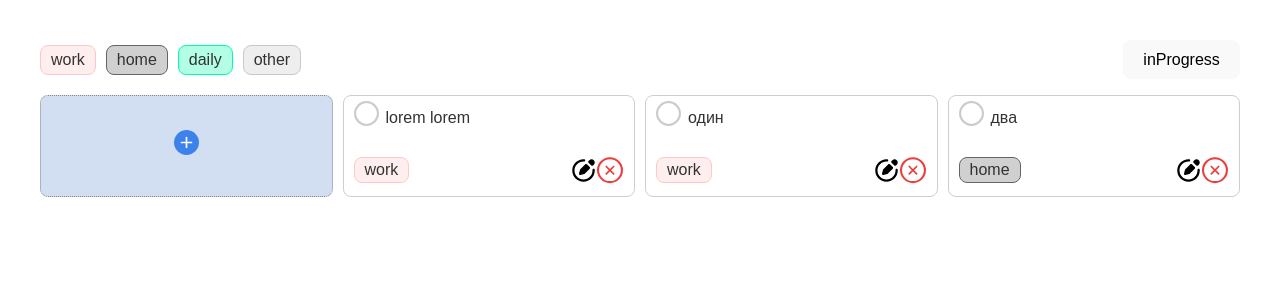
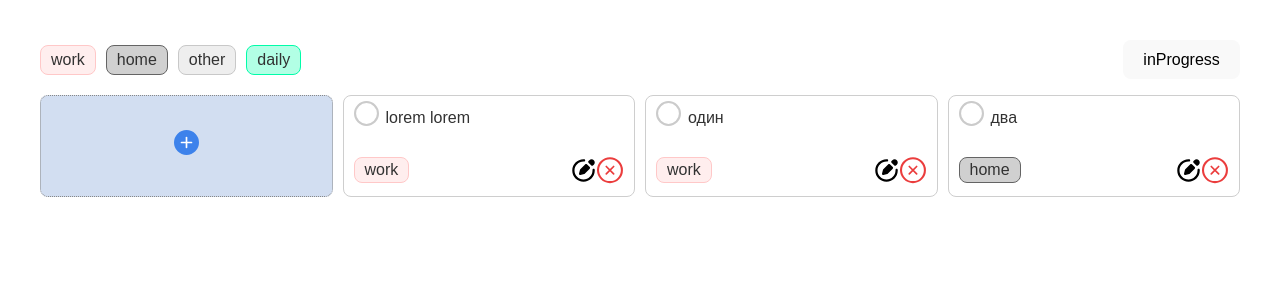
Before and after one commit to MrTussa/ReactTodo, a React (Vite) app: page / in a window 1280 px wide. Shown: the top 300 px of the page. Built offline with nearby package versions, Linux system fonts and the light colour scheme.

Commit message:
modified:   src/App.jsx

```diff
--- a/src/App.jsx
+++ b/src/App.jsx
@@ -61,15 +61,15 @@ function App() {
       state: false,
     },
     {
+      id: 2,
+      text: "other",
+      color: "200, 200, 200",
+      state: false,
+    },
+    {
       id: 3,
       text: "daily",
       color: "0, 253, 169",
-      state: false,
-    },
-    {
-      id: 2,
-      text: "other",
-      color: "200, 200, 200",
       state: false,
     },
   ];
@@ -102,19 +102,15 @@ function App() {
   const [openForm, setOpenForm] = useState(false);
   const currentType = list.filter((item) => item.checked)[0].value;
   const onClickItem = (id) => {
-    const newArray = list.map((item) => {
-      return item.id === id
-        ? { ...item, checked: !item.checked }
-        : { ...item, checked: false };
-    });
+    const newArray = list.map((item) =>
+      item.id === id ? { ...item, checked: !item.checked } : { ...item, checked: false }
+    );
     setList(newArray);
     filterState(newArray);
     setOpen(false);
   };
   const dropdownHandler = () => {
-    setOpen((prev) => {
-      return !prev;
-    });
+    setOpen((prev) => !prev);
   };
   const handleClickOutside = (event) => {
     if (dropdownRef.current && !dropdownRef.current.contains(event.target)) {
@@ -122,9 +118,7 @@ function App() {
     }
   };
   const dropdownFormHandler = () => {
-    setOpenForm((prev) => {
-      return !prev;
-    });
+    setOpenForm((prev) => !prev);
   };
   const handleClickOutsideForm = (event) => {
     if (dropdownRef.current && !dropdownRef.current.contains(event.target)) {
@@ -147,31 +141,30 @@ function App() {
 
   //filter state
   const filterState = (newArray) => {
-    let value = newArray.find((item) => item.checked)?.value;
-    value =
+    const value = newArray.find((item) => item.checked)?.value;
+    const filteredValue =
       value === "inProgress"
         ? "unchecked"
         : value === "completed"
         ? "checked"
         : value;
-    const newData = data.filter((item) => item.state === value);
-    const currentCategory = category.find((item) => item.state === true);
+        const currentCategory = category.find((item) => item.state === true);
     const categoryFilter = currentCategory
-      ? newData.filter((item) => item.categoryId === currentCategory.id)
+      ? data.filter((item) => item.categoryId === currentCategory.id)
       : undefined;
+const filteredData =
     categoryFilter === undefined
-      ? setFilteredData(newData)
-      : setFilteredData(categoryFilter);
+      ? data.filter((item) => item.state === filteredValue)
+        : categoryFilter.filter((item) => item.state === filteredValue);
+
+    setFilteredData(filteredData);
   };
   //filter state
 
   //Edit TODO
   const inputChange = (e) => {
-    const {
-      value,
-      dataset: { index },
-    } = e.target;
-    const objIndex = data.findIndex((obj) => obj.id == index);
+    const { value, dataset: { index } } = e.target;
+    const objIndex = data.findIndex((obj) => obj.id === parseInt(index));
     const newData = data.map((obj) =>
       obj.id === objIndex ? { ...obj, text: value } : obj
     );
@@ -181,10 +174,8 @@ function App() {
 
   //Click buttons
   const changeStateHandler = (e) => {
-    const {
-      dataset: { index },
-    } = e.target;
-    const objIndex = data.findIndex((obj) => obj.id == index);
+    const { dataset: { index } } = e.target;
+    const objIndex = data.findIndex((obj) => obj.id === parseInt(index));
     const newData = data.map((obj) => {
       if (obj.id === objIndex) {
         return {
@@ -197,15 +188,13 @@ function App() {
     setData(newData);
   };
   const deleteTodo = (e) => {
-    const {
-      dataset: { index },
-    } = e.target;
-    const objIndex = data.findIndex((obj) => obj.id == index);
-    const newData = data.map((obj) => {
-      return obj.id === objIndex && obj.state !== "removed"
+    const { dataset: { index } } = e.target;
+    const objIndex = data.findIndex((obj) => obj.id === parseInt(index));
+    const newData = data.map((obj) =>
+      obj.id === objIndex && obj.state !== "removed"
         ? { ...obj, state: "removed" }
-        : obj;
-    });
+        : obj
+    );
     setData(newData);
   };
   //Click buttons
@@ -213,7 +202,7 @@ function App() {
   //Category Filter
   const categoryClickHandler = (e) => {
     const index = e.target.dataset.index;
-    const objIndex = category.findIndex((obj) => obj.id == index);
+    const objIndex = category.findIndex((obj) => obj.id === parseInt(index));
     let newObj;
     if (category[objIndex].state === false) {
       newObj = category.map((item) => ({
@@ -245,8 +234,9 @@ function App() {
       text: text,
       state: "unchecked",
     };
-    setStorageData([...data, newItem]);
-    setData([...data, newItem]);
+    const newData = [...data, newItem];
+    setStorageData(newData);
+    setData(newData);
     setSelect("");
     setText("");
     setOpenForm(!openForm);
@@ -259,9 +249,7 @@ function App() {
     setText(e.target.value);
   };
   const optionFormat = () => {
-    return category.map(({ text }) => {
-      return { value: text, label: text };
-    });
+    return category.map(({ text }) => ({ value: text, label: text }));
   };
   //AddItem
 
```
